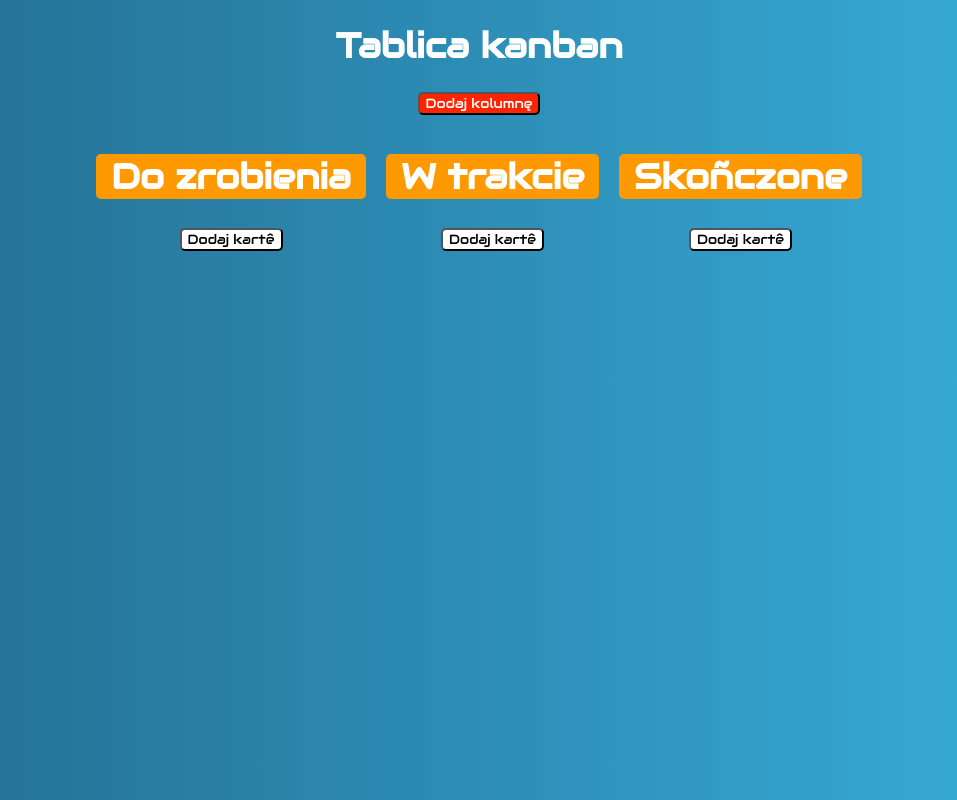
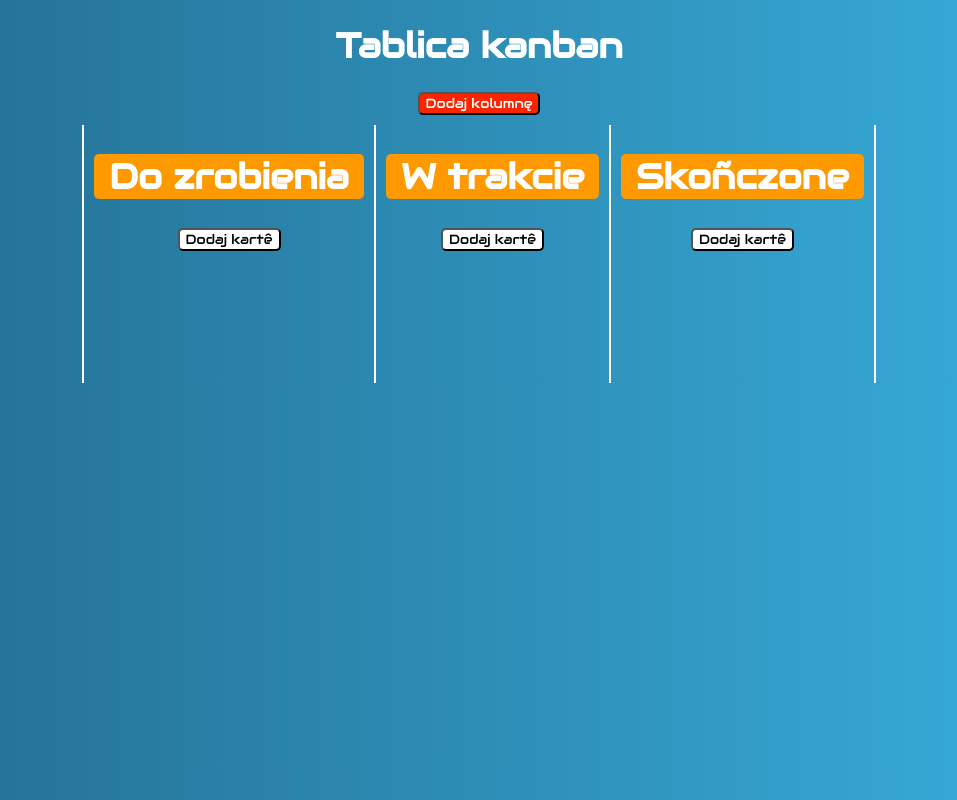
Before and after one commit to ponuryshepard/zadanie_11.6, a plain HTML site: page index.html in a window 1280 px wide. Shown: the whole page, without its empty margins (161-1118 px from the left). Drawn offline with nearby package versions, Linux system fonts and the light colour scheme.

Commit message:
białe przerwy

```diff
--- a/css/style.css
+++ b/css/style.css
@@ -28,6 +28,10 @@ div {
 }
 div.column {
   vertical-align: top;
+  border-left: 2px solid white;
+}
+div.column:last-child {
+  border-right: 2px solid white;
 }
 .column-title {
   background-color: #FF9900;
```
